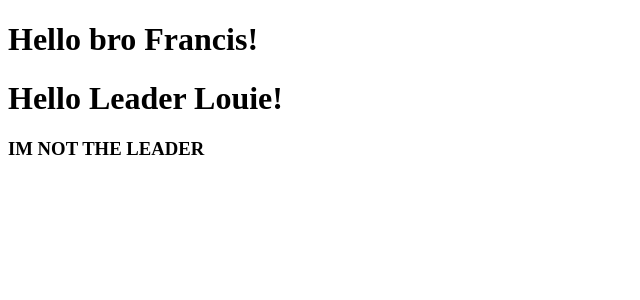
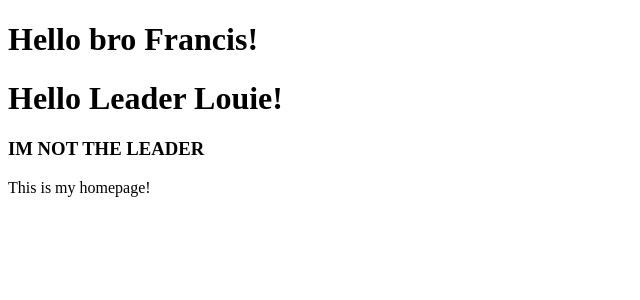
Before and after one commit to louiemontiel11/E-commerce, an Angular app in the folder E-commerce/: page / in a window 1280 px wide. Shown: the top 300 px of the page, without its empty margins (0-640 px from the left). Built offline with nearby package versions, Linux system fonts and the light colour scheme.

Commit message:
add home component

```diff
--- a/E-commerce/src/app/app.component.html
+++ b/E-commerce/src/app/app.component.html
@@ -1,3 +1,4 @@
 <h1>Hello bro Francis!</h1>
 <h1>Hello Leader Louie!</h1>
 <h3>IM NOT THE LEADER</h3>
+<app-home></app-home>
--- a/E-commerce/src/app/app.module.ts
+++ b/E-commerce/src/app/app.module.ts
@@ -3,10 +3,12 @@
 
 import { AppRoutingModule } from './app-routing.module';
 import { AppComponent } from './app.component';
+import { HomeComponent } from './home/home.component';
 
 @NgModule({
   declarations: [
-    AppComponent
+    AppComponent,
+    HomeComponent
   ],
   imports: [
     BrowserModule,
--- /dev/null
+++ b/E-commerce/src/app/home/home.component.html
@@ -0,0 +1 @@
+<p>This is my homepage!</p>
```
Also changed, not shown: E-commerce/src/app/home/home.component.ts (added, +10 -0 lines), E-commerce/src/app/home/home.component.css (added), 1 other file (tests, documents, lock files or other folders).
